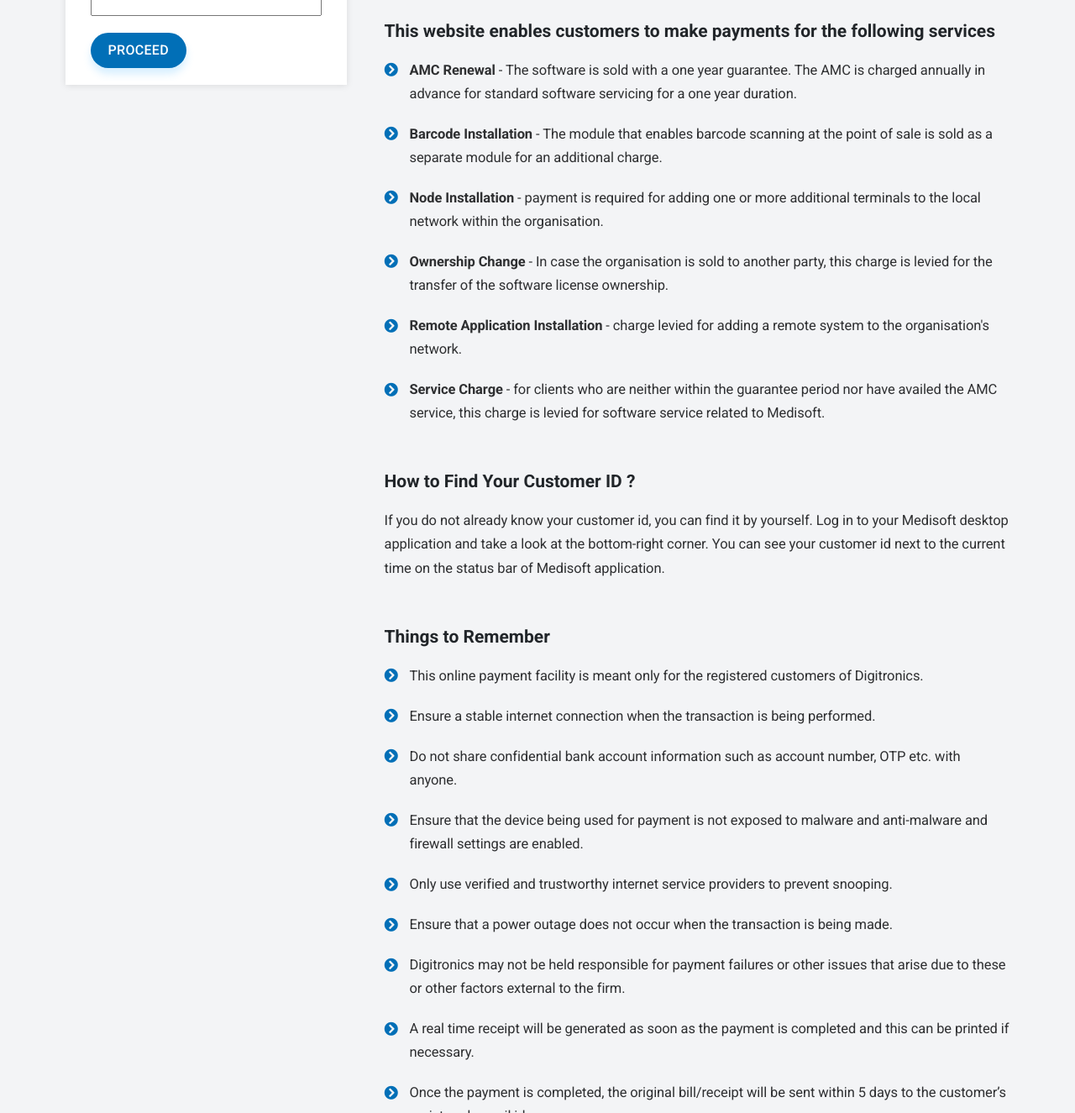
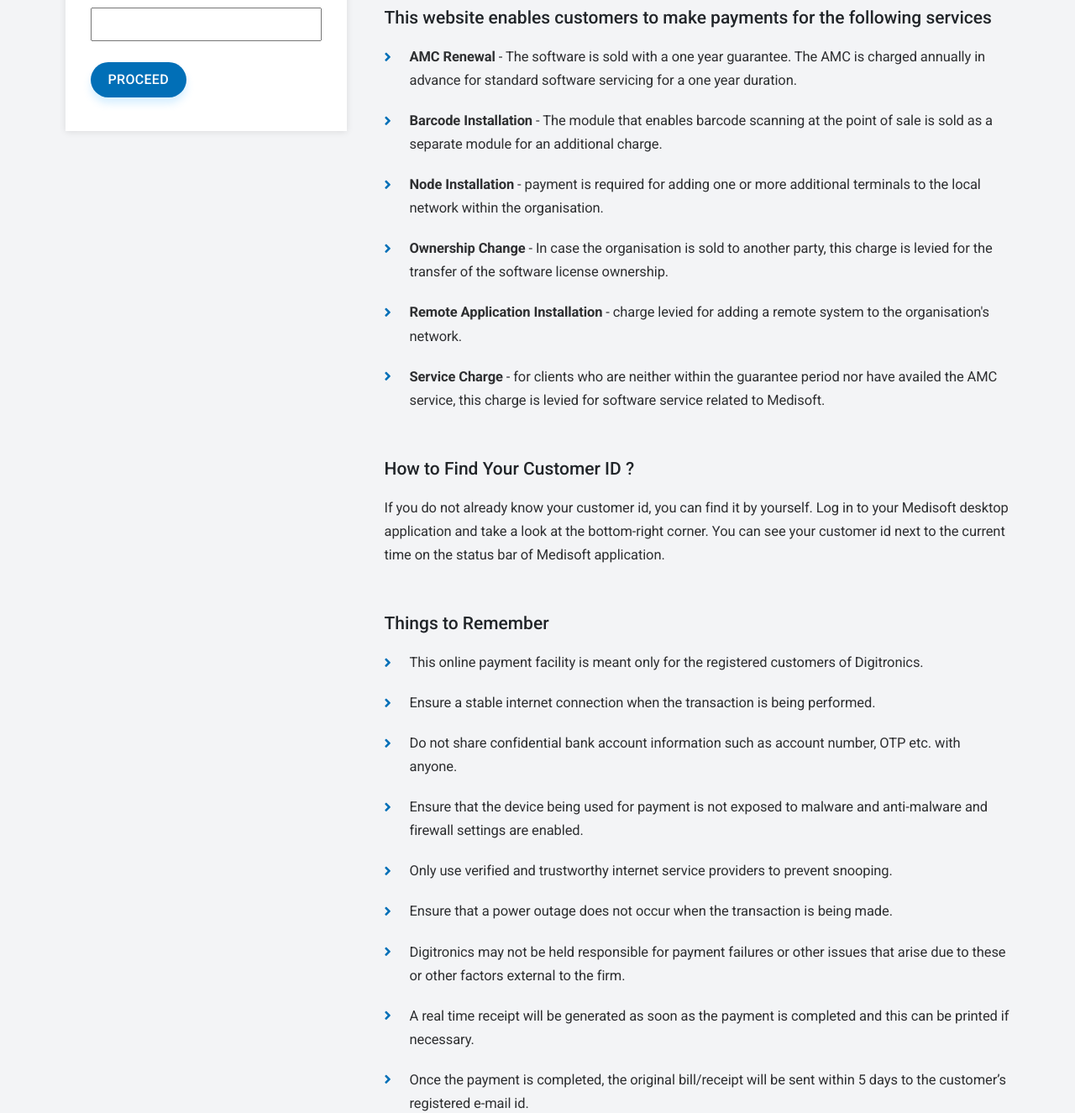
Before and after one commit to Jaseem-v/Medisoft, a website: page payment.html in a window 1280 px wide. Shown: the part 264-1589 px from the top of the page at 84% size. Drawn offline with nearby package versions, Linux system fonts and the light colour scheme.

Commit message:
t&c, fonts updated

```diff
--- a/assets/sass/_base.scss
+++ b/assets/sass/_base.scss
@@ -171,7 +171,7 @@
 
   &--terms {
     font-size: 2.1rem;
-    font-weight: 700;
+    font-weight: 500;
     margin: 2rem 0;
   }
 
--- a/assets/sass/_contact.scss
+++ b/assets/sass/_contact.scss
@@ -3,7 +3,7 @@
 /*=================================================*/
 
 .contact {
-  padding-bottom: 5rem;
+  padding-bottom: 0rem;
 
   &__left-part {
     // padding-top: 6rem;
@@ -109,10 +109,10 @@
   }
 
   &__map {
-    margin: 1rem auto 4rem;
+    // margin: 1rem auto 4rem;
 
     &-item {
-      padding: 1rem;
+      // padding: 1rem;
       display: flex;
       justify-content: center;
       align-items: center;
--- a/assets/sass/style.scss
+++ b/assets/sass/style.scss
@@ -369,7 +369,7 @@
     }
 
     &--page {
-      padding: 2rem 0rem 0rem ;
+      padding: 2rem 0rem 0rem;
 
       @media only screen and (max-width: $bp-992) {
         padding: 3rem 1rem 0rem;
@@ -774,8 +774,12 @@
   //   padding: 3rem;
   // }
 
+  @media only screen and (max-width: $bp-992) {
+    padding-top: 3rem;
+  }
+
   &__tab {
-    @media only screen and (max-width: $bp-small) {
+    @media only screen and (max-width: $bp-992) {
       margin-bottom: 3rem;
     }
     #tabs {
@@ -859,6 +863,8 @@
     }
     .heading__primary {
       text-align: start !important;
+      font-size: 3.2rem;
+      font-weight: 500;
     }
   }
 
@@ -912,7 +918,7 @@
 // payment
 
 .payment {
-  padding: 2rem 3rem;
+  padding: 4rem 3rem;
   background: #fff;
   margin-bottom: 4rem;
   box-shadow: 0 1px 8px rgba(0, 0, 0, 0.1);
@@ -929,8 +935,8 @@
   }
 
   &__input {
-    margin: 1rem 0 2rem;
-    height: 3rem;
+    margin: 1rem 0 2.5rem;
+    height: 4rem;
     width: 100%;
     font-size: 1.65rem;
     padding-left: 0.5rem;
--- a/payment.html
+++ b/payment.html
@@ -132,38 +132,38 @@
 
 
                             <p class="paragraph paragraph--about paragraph--icon">
-                                <i class="fas fa-chevron-circle-right"></i>
+                                <i class="fas fa-angle-right"></i>
                                 <strong> AMC Renewal </strong> - The software is sold with a one year guarantee. The AMC
                                 is charged
                                 annually in advance for standard software servicing for a one year duration.
 
                             </p>
                             <p class="paragraph paragraph--about paragraph--icon">
-                                <i class="fas fa-chevron-circle-right"></i>
+                                <i class="fas fa-angle-right"></i>
                                 <strong> Barcode Installation </strong> - The module that enables barcode scanning at
                                 the point of sale is sold as a separate module for an additional charge.
 
                             </p>
                             <p class="paragraph paragraph--about paragraph--icon">
-                                <i class="fas fa-chevron-circle-right"></i>
+                                <i class="fas fa-angle-right"></i>
                                 <strong> Node Installation </strong> - payment is required for adding one or more
                                 additional terminals to the local network within the organisation.
 
                             </p>
                             <p class="paragraph paragraph--about paragraph--icon">
-                                <i class="fas fa-chevron-circle-right"></i>
+                                <i class="fas fa-angle-right"></i>
                                 <strong> Ownership Change </strong> - In case the organisation is sold to another party,
                                 this charge is levied for the transfer of the software license ownership.
 
                             </p>
                             <p class="paragraph paragraph--about paragraph--icon">
-                                <i class="fas fa-chevron-circle-right"></i>
+                                <i class="fas fa-angle-right"></i>
                                 <strong> Remote Application Installation </strong> - charge levied for adding a remote
                                 system to the organisation's network.
 
                             </p>
                             <p class="paragraph paragraph--about paragraph--icon">
-                                <i class="fas fa-chevron-circle-right"></i>
+                                <i class="fas fa-angle-right"></i>
                                 <strong> Service Charge </strong> - for clients who are neither within the guarantee
                                 period nor have availed the AMC service, this charge is levied for software service
                                 related to Medisoft.
@@ -193,53 +193,53 @@
 
 
                             <p class="paragraph paragraph--about paragraph--icon">
-                                <i class="fas fa-chevron-circle-right"></i>
+                                <i class="fas fa-angle-right"></i>
                                 This online payment facility is meant only for the registered customers of Digitronics.
                             </p>
                             <p class="paragraph paragraph--about paragraph--icon">
-                                <i class="fas fa-chevron-circle-right"></i>
+                                <i class="fas fa-angle-right"></i>
                                 Ensure a stable internet connection when the transaction is being performed.
                             </p>
                             <p class="paragraph paragraph--about paragraph--icon">
-                                <i class="fas fa-chevron-circle-right"></i>
+                                <i class="fas fa-angle-right"></i>
                                 Do not share confidential bank account information such as account number, OTP etc. with
                                 anyone.
                             </p>
                             <p class="paragraph paragraph--about paragraph--icon">
-                                <i class="fas fa-chevron-circle-right"></i>
+                                <i class="fas fa-angle-right"></i>
                                 Ensure that the device being used for payment is not exposed to malware and anti-malware
                                 and firewall settings are enabled.
                             </p>
                             <p class="paragraph paragraph--about paragraph--icon">
-                                <i class="fas fa-chevron-circle-right"></i>
+                                <i class="fas fa-angle-right"></i>
                                 Only use verified and trustworthy internet service providers to prevent snooping.
                             </p>
                             <p class="paragraph paragraph--about paragraph--icon">
-                                <i class="fas fa-chevron-circle-right"></i>
+                                <i class="fas fa-angle-right"></i>
                                 Ensure that a power outage does not occur when the transaction is being made.
                             </p>
                             <p class="paragraph paragraph--about paragraph--icon">
-                                <i class="fas fa-chevron-circle-right"></i>
+                                <i class="fas fa-angle-right"></i>
                                 Digitronics may not be held responsible for payment failures or other issues that arise
                                 due to these or other factors external to the firm.
                             </p>
                             <p class="paragraph paragraph--about paragraph--icon">
-                                <i class="fas fa-chevron-circle-right"></i>
+                                <i class="fas fa-angle-right"></i>
                                 A real time receipt will be generated as soon as the payment is completed and this can
                                 be printed if necessary.
                             </p>
                             <p class="paragraph paragraph--about paragraph--icon">
-                                <i class="fas fa-chevron-circle-right"></i>
+                                <i class="fas fa-angle-right"></i>
                                 Once the payment is completed, the original bill/receipt will be sent within 5 days to
                                 the customer’s registered e-mail id.
                             </p>
                             <p class="paragraph paragraph--about paragraph--icon">
-                                <i class="fas fa-chevron-circle-right"></i>
+                                <i class="fas fa-angle-right"></i>
                                 In case the payment fails, an acknowledgement mentioning the same will be sent to the
                                 customer.
                             </p>
                             <p class="paragraph paragraph--about paragraph--icon">
-                                <i class="fas fa-chevron-circle-right"></i>
+                                <i class="fas fa-angle-right"></i>
                                 In case the payment fails and the amount has been debited from the customer’s account,
                                 kindly reach out to us.
                             </p>
```
Also changed, not shown: contact.html (+1 -1 lines), disclaimer.html (+2 -2 lines), privacy-policy.html (+2 -2 lines), refund.html (+2 -2 lines), t&c.html (+2 -2 lines), assets/css/style.css.
